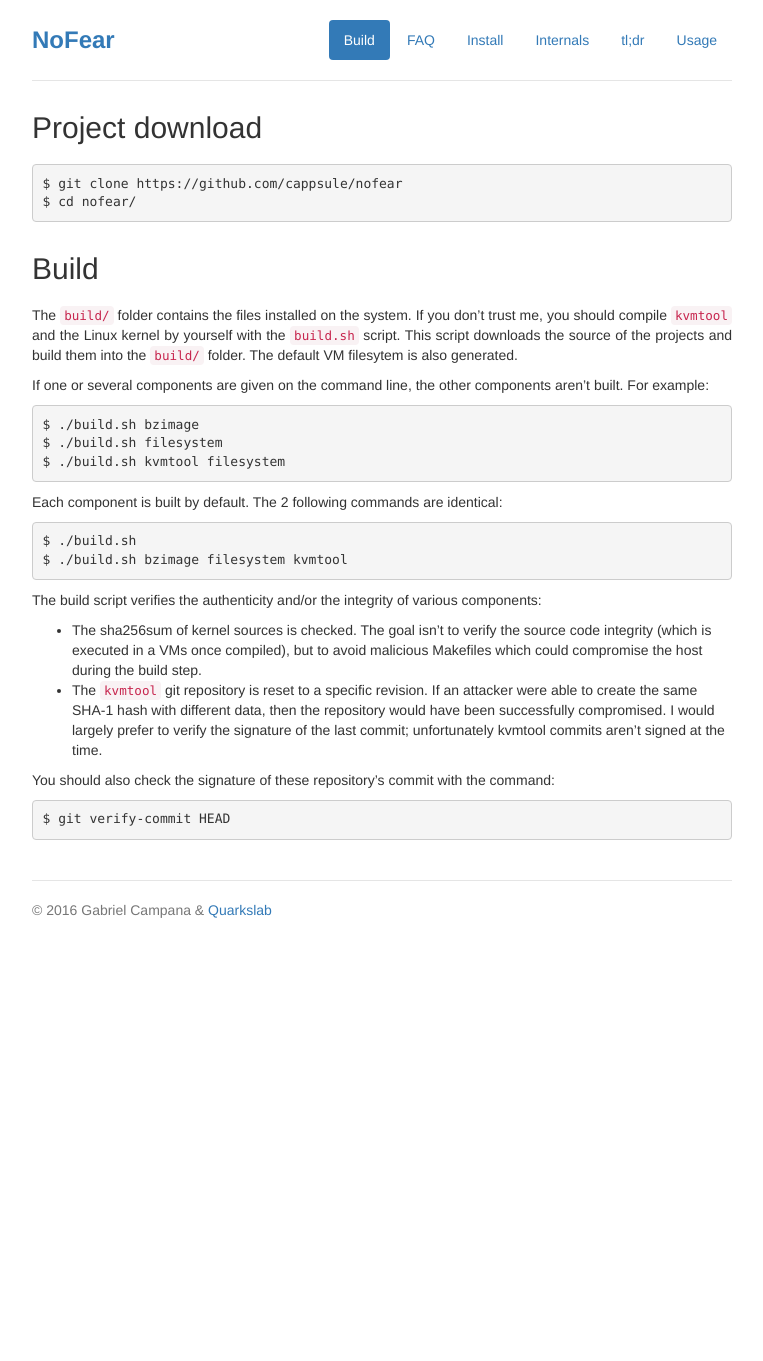
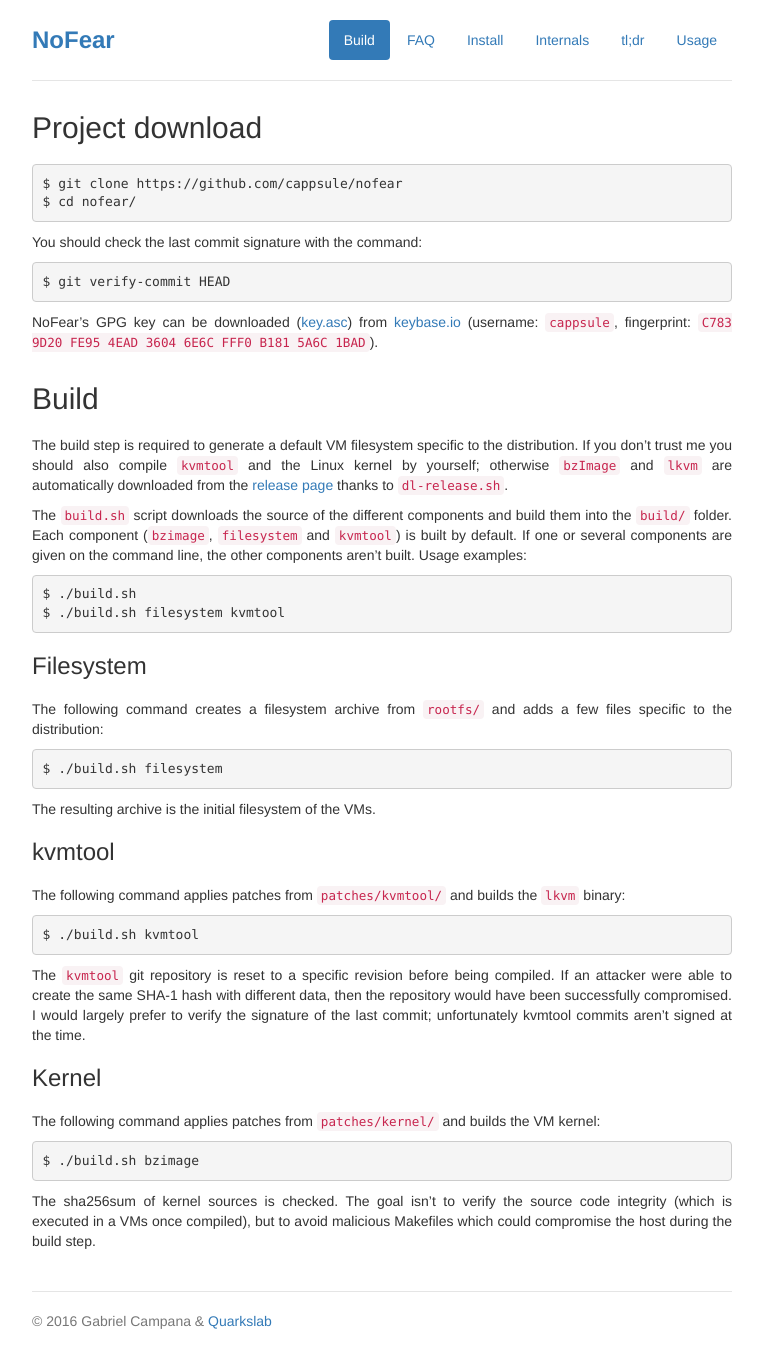
Before and after one commit to cappsule/nofear, a Jekyll site: the page built from docs/build.md, in a window 1280 px wide. Shown: the whole page, without its empty margins (258-1021 px from the left). Built offline with Jekyll 4.4.1, drawn with Linux system fonts in a browser that asks for light colours; before the commit the page ends 950 px from its top, so only the background shows below that.

Commit message:
Update documentation

```diff
--- a/docs/build.md
+++ b/docs/build.md
@@ -9,39 +9,65 @@ permalink: /build/
     $ git clone https://github.com/cappsule/nofear
     $ cd nofear/
 
+You should check the last commit signature with the command:
+
+    $ git verify-commit HEAD
+
+NoFear's GPG key can be downloaded
+([key.asc](https://keybase.io/cappsule/key.asc)) from
+[keybase.io](https://keybase.io/cappsule) (username: `cappsule`, fingerprint:
+`C783 9D20 FE95 4EAD 3604 6E6C FFF0 B181 5A6C 1BAD`).
+
+
 
 ## Build
 
-The `build/` folder contains the files installed on the system. If you don't
-trust me, you should compile `kvmtool` and the Linux kernel by yourself with the
-`build.sh` script. This script downloads the source of the projects and build
-them into the `build/` folder. The default VM filesytem is also generated.
+The build step is required to generate a default VM filesystem specific to the
+distribution. If you don't trust me you should also compile `kvmtool` and the
+Linux kernel by yourself; otherwise `bzImage` and `lkvm` are automatically
+downloaded from the [release page](https://github.com/cappsule/nofear/releases)
+thanks to `dl-release.sh`.
 
-If one or several components are given on the command line, the other components
-aren't built. For example:
+The `build.sh` script downloads the source of the different components and build
+them into the `build/` folder. Each component (`bzimage`, `filesystem` and
+`kvmtool`) is built by default. If one or several components are given on the
+command line, the other components aren't built. Usage examples:
+
+    $ ./build.sh
+    $ ./build.sh filesystem kvmtool
+
+
+### Filesystem
+
+The following command creates a filesystem archive from `rootfs/` and adds a few
+files specific to the distribution:
+
+    $ ./build.sh filesystem
+
+The resulting archive is the initial filesystem of the VMs.
+
+
+### kvmtool
+
+The following command applies patches from `patches/kvmtool/` and builds the
+`lkvm` binary:
+
+    $ ./build.sh kvmtool
+
+The `kvmtool` git repository is reset to a specific revision before being
+compiled. If an attacker were able to create the same SHA-1 hash with different
+data, then the repository would have been successfully compromised. I would
+largely prefer to verify the signature of the last commit; unfortunately kvmtool
+commits aren't signed at the time.
+
+
+### Kernel
+
+The following command applies patches from `patches/kernel/` and builds the VM
+kernel:
 
     $ ./build.sh bzimage
-    $ ./build.sh filesystem
-    $ ./build.sh kvmtool filesystem
 
-Each component is built by default. The 2 following commands are identical:
-
-    $ ./build.sh
-    $ ./build.sh bzimage filesystem kvmtool
-
-The build script verifies the authenticity and/or the integrity of various
-components:
-
-- The sha256sum of kernel sources is checked. The goal isn't to verify the
-  source code integrity (which is executed in a VMs once compiled), but to avoid
-  malicious Makefiles which could compromise the host during the build step.
-- The `kvmtool` git repository is reset to a specific revision. If an attacker
-  were able to create the same SHA-1 hash with different data, then the
-  repository would have been successfully compromised. I would largely prefer to
-  verify the signature of the last commit; unfortunately kvmtool commits
-  aren't signed at the time.
-
-You should also check the signature of these repository's commit with the
-command:
-
-    $ git verify-commit HEAD
+The sha256sum of kernel sources is checked. The goal isn't to verify the source
+code integrity (which is executed in a VMs once compiled), but to avoid
+malicious Makefiles which could compromise the host during the build step.
```
Also changed, not shown: docs/faq.md (+9 -9 lines).
